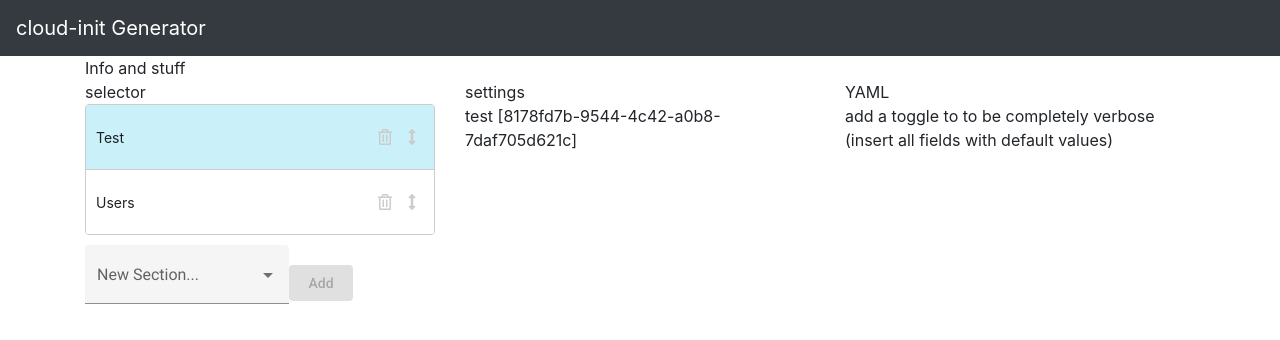
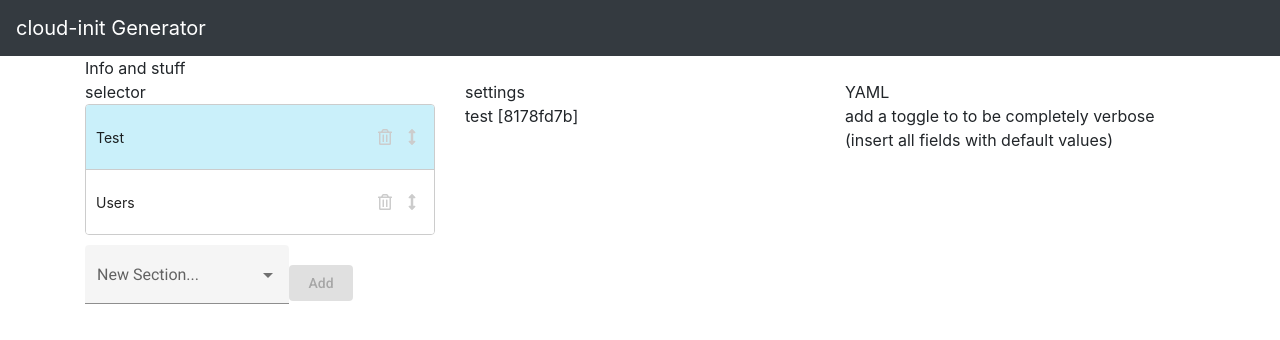
Before and after one commit to jhollowe-archive/cloud-init-gen, an Angular app: page / in a window 1280 px wide. Shown: the top 340 px of the page. Built offline with nearby package versions, Linux system fonts and the light colour scheme.

Commit message:
Refactor Section to mostly public readonly properties

```diff
--- a/src/app/app.component.ts
+++ b/src/app/app.component.ts
@@ -22,11 +22,11 @@ export class AppComponent {
       section = new Section(type, ["all"]);
     }
     this.sections.push(section);
-    this.openSection(section.getUuid());
+    this.openSection(section.uuid);
   }
 
   openSection(s: string) {
-    this.editingSection = this.sections.find(value => value.getUuid() == s);
+    this.editingSection = this.sections.find(value => value.uuid == s);
 
     // TODO check for changes and prompt to save pending editor changes
   }
@@ -38,10 +38,10 @@ export class AppComponent {
 
   deleteSection(s: string) {
     // remove element
-    this.sections = this.sections.filter(val => val.getUuid() != s);
+    this.sections = this.sections.filter(val => val.uuid != s);
 
     // readjust the currently editing section
-    if (this.editingSection?.getUuid() == s) {
+    if (this.editingSection?.uuid == s) {
       // TODO instead of just going to the first section, go to max(0,deleteIndex-1)
       this.editingSection = this.sections.length > 0 ? this.sections[0] : undefined;
     }
--- a/src/app/section-editor/section-editor.component.html
+++ b/src/app/section-editor/section-editor.component.html
@@ -1,3 +1,3 @@
 <div *ngIf="section">
-  {{section.getType()}} [{{section.getUuid()}}]
+  {{section.type}} [{{section.uuid.split("-")[0]}}] <br>
 </div>
--- a/src/app/section-list/section-list.component.html
+++ b/src/app/section-list/section-list.component.html
@@ -1,9 +1,8 @@
 <div cdkDropList class="section-list" (cdkDropListDropped)="drop($event)">
-  <div class="section-list-box" *ngFor="let section of sections" cdkDrag cdkDragLockAxis="y" (click)="select($event, section.getUuid())"
-       [ngClass]="{'current-section': editingUuid == section.getUuid()}">
+  <div class="section-list-box" *ngFor="let section of sections" cdkDrag cdkDragLockAxis="y" (click)="select($event, section.uuid)" [ngClass]="{'current-section': editingUuid == section.uuid}">
     <span>{{section.getTitle()}}</span>
     <div class="box-controls">
-      <div class="cursor-pointer" (click)="delete(section.getUuid())">
+      <div class="cursor-pointer" (click)="delete(section.uuid)">
         <i class="far fa-trash-alt"></i>
       </div>
       <div class="cursor-grab" cdkDragHandle>
--- a/src/app/section-list/section-list.component.ts
+++ b/src/app/section-list/section-list.component.ts
@@ -18,7 +18,7 @@ export class SectionListComponent {
 
   @Input()
   set editingSection(s: Section | undefined) {
-    this.editingUuid = (s) ? s.getUuid() : "";
+    this.editingUuid = (s) ? s.uuid : "";
   }
 
   selectedType!: string;
--- a/src/app/sections/section.ts
+++ b/src/app/sections/section.ts
@@ -5,29 +5,16 @@ import { v4 as uuidv4 } from 'uuid';
 import { Property, PropertyGroup } from '../datatypes';
 
 export class Section {
-  private type: string;
+  public readonly type: string;
   protected data: any;
-  protected supported_distros: Array<string> = ["none"];
-  protected readonly uuid: string;
-  // protected component: Component = SectionComponent;
+  public readonly supported_distros: Array<string> = ["none"];
+  public readonly uuid: string;
 
   constructor(type: string, supported_distros: any) {
     this.type = type;
     this.supported_distros = supported_distros;
     this.data = {};
     this.uuid = uuidv4();
-  }
-
-  public getType(): string {
-    return this.type;
-  }
-
-  public getUuid(): string {
-    return this.uuid;
-  }
-
-  public getSupportedDistros(): Array<string> {
-    return this.supported_distros;
   }
 
   public getData(): any {
--- a/src/app/utils.ts
+++ b/src/app/utils.ts
@@ -13,11 +13,11 @@ export function propertyData(default_value: any, description: string, optional:
 // get which distros are supported by ALL sections (intersection)
 export function getTotalSupportedDistros(sections: Array<Section> | Section): Array<string> {
   if (sections instanceof Section) {
-    return sections.getSupportedDistros();
+    return sections.supported_distros;
   } else {
     let cumulativeDistros: Array<string> = ["all"];
     for (let section of sections) {
-      let distros = section.getSupportedDistros()
+      let distros = section.supported_distros
       // if this section supports all distros, continue
       if (distros.length === 1 && distros[0] === "all") {
         continue;
@@ -34,11 +34,11 @@ export function getTotalSupportedDistros(sections: Array<Section> | Section): Ar
 // get which distros are supported by ANY sections (union)
 export function getAllSupportedDistros(sections: Array<Section> | Section): Array<string> {
   if (sections instanceof Section) {
-    return sections.getSupportedDistros();
+    return sections.supported_distros;
   } else {
     let cumulativeDistros: Set<string> = new Set();
     for (let section of sections) {
-      section.getSupportedDistros().forEach((v) => { cumulativeDistros.add(v) });
+      section.supported_distros.forEach((v) => { cumulativeDistros.add(v) });
     }
     return Array.from(cumulativeDistros)
   }
```
